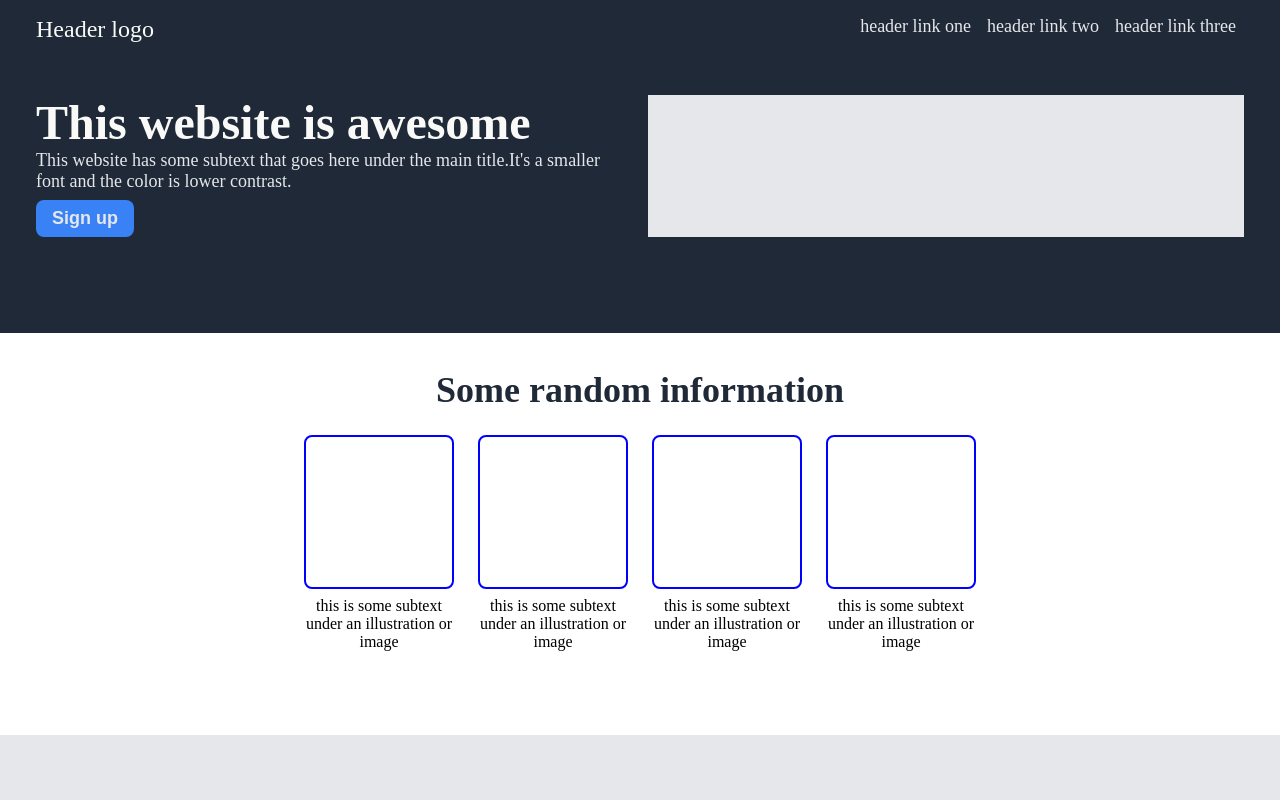
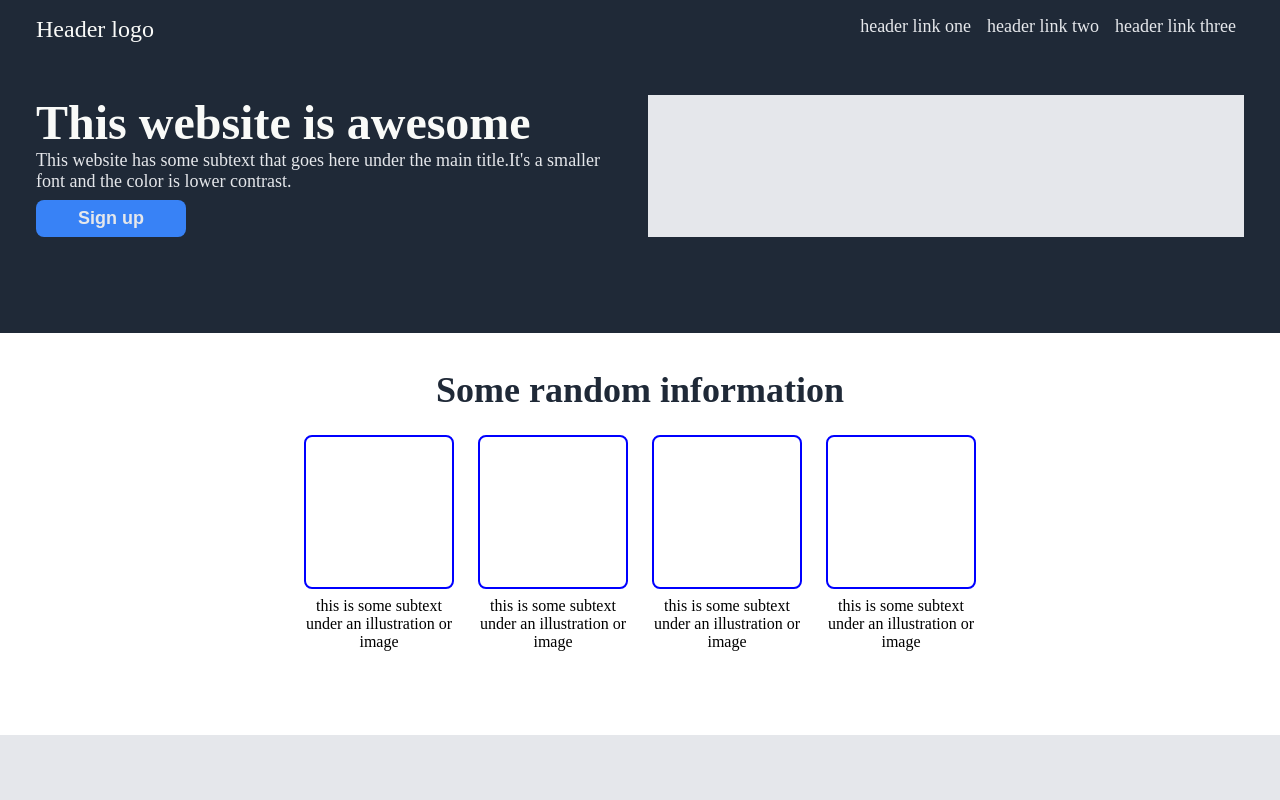
Before and after one commit to SeanLovesTea/landing-page-2, a plain HTML site: page index.html in a window 1280 px wide. Shown: the top 800 px of the page. Drawn offline with Linux system fonts and the light colour scheme.

Commit message:
space hero content

```diff
--- a/style.css
+++ b/style.css
@@ -56,6 +56,11 @@ a{
     margin-left:16px;
     overflow:hidden;
 }
+.hero-left{
+    display:flex;
+    flex-direction: column;
+    justify-content: space-between;
+}
 img {
     object-fit: fill;
     max-width: 100%;
@@ -89,6 +94,7 @@ button{
     color:#E5E7EB;
     font-size: 18px;
     font-weight:700;
+    max-width:150px;
 
 }
 
```
